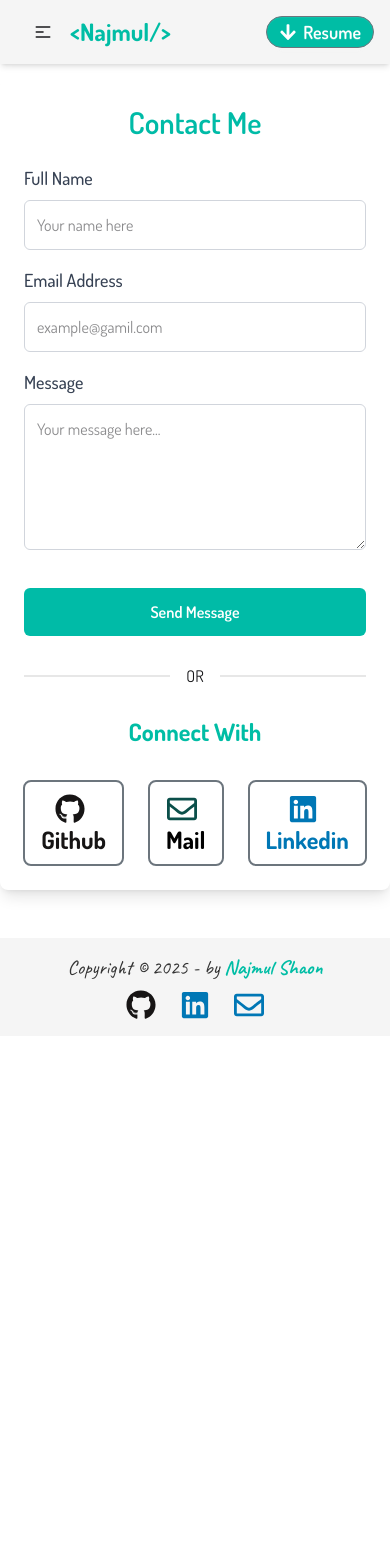
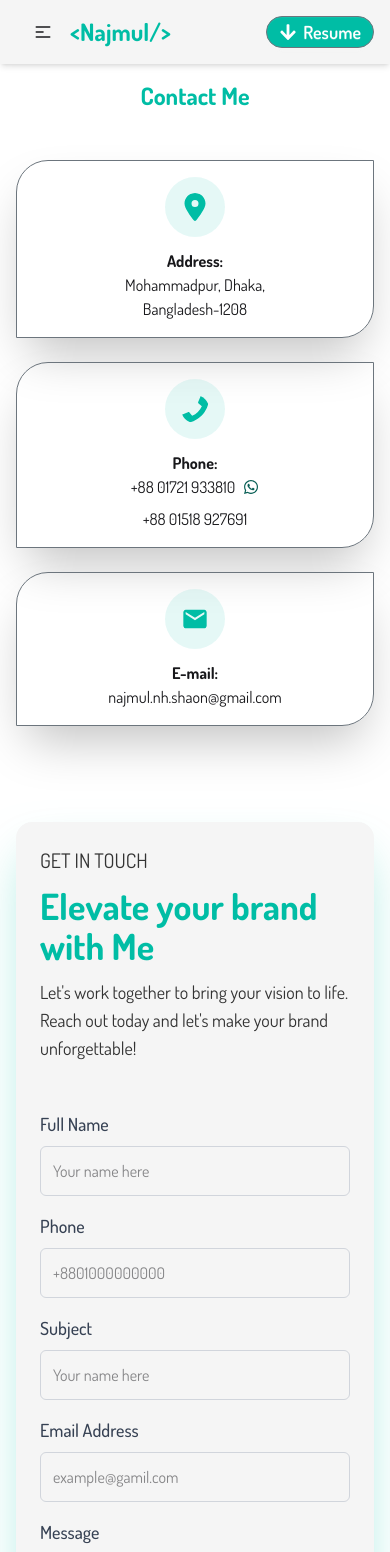
Before and after one commit to Najmul-Shaon/NS-portfolio, a React (Vite) app: page /contact in a window 390 px wide. Shown: the top 1552 px of the page. Before the commit the page ends 1036 px from the top, so only its background shows below. Built offline with nearby package versions, Linux system fonts and the light colour scheme.

Commit message:
fix porfolio page bg color

```diff
--- a/src/Pages/Contact/Contact.jsx
+++ b/src/Pages/Contact/Contact.jsx
@@ -1,7 +1,17 @@
 import React from "react";
 import { useForm } from "react-hook-form";
-import { FaGithub, FaLinkedin, FaRegEnvelope } from "react-icons/fa";
+import {
+  FaGithub,
+  FaLinkedin,
+  FaPhone,
+  FaRegEnvelope,
+  FaWhatsapp,
+} from "react-icons/fa";
 import Swal from "sweetalert2";
+import SectionTitle from "../../Components/SectionTitle";
+import { CiLocationOn } from "react-icons/ci";
+import { FaLocationDot } from "react-icons/fa6";
+import { MdEmail } from "react-icons/md";
 
 const Contact = () => {
   const {
@@ -24,11 +34,63 @@ const Contact = () => {
   };
 
   return (
-    <div className="max-w-3xl mx-auto p-6 bg-white rounded-lg shadow-lg mt-20 mb-12">
-      <h2 className="text-3xl font-semibold text-center text-teal-500 mb-6">
-        Contact Me
-      </h2>
+    <div className="mt-20 max-w-screen-xl mx-auto px-4">
+      <SectionTitle header={"Contact Me"}></SectionTitle>
+      {/* contact info  */}
+      <div className="max-w-3xl mx-auto">
+        <div className="grid grid-cols-1 md:grid-cols-3 gap-6 my-12">
+          <div className="border border-borderColor rounded-tl-4xl rounded-br-4xl p-4 flex flex-col items-center text-center shadow-2xl hover:shadow-primaryColor/40 hover:scale-105">
+            <span>
+              <FaLocationDot className="text-primaryColor p-4 text-6xl bg-primaryColor/10 rounded-full"></FaLocationDot>
+            </span>
+            <p className="font-bold mt-3">Address:</p>
+            <p>
+              Mohammadpur, Dhaka, <br /> Bangladesh-1208
+            </p>
+          </div>
+          <div className="border border-borderColor rounded-tl-4xl rounded-br-4xl p-4 flex flex-col items-center text-center shadow-2xl hover:shadow-primaryColor/40 hover:scale-105">
+            <span>
+              <FaPhone className="text-primaryColor p-4 text-6xl bg-primaryColor/10 rounded-full"></FaPhone>
+            </span>
+            <p className="font-bold mt-3">Phone:</p>
+            <div className="space-y-2">
+              <p className="flex items-center space-x-2">
+                <span> +88 01721 933810</span>
+                <FaWhatsapp className="text-[#075e54]"></FaWhatsapp>
+              </p>
+              <p className="space-x-2">
+                <span>+88 01518 927691</span>
+              </p>
+            </div>
+          </div>
+
+          <div className="border border-borderColor rounded-tl-4xl rounded-br-4xl p-4 flex flex-col items-center text-center shadow-2xl hover:shadow-primaryColor/40 hover:scale-105">
+            <span>
+              <MdEmail className="text-primaryColor p-4 text-6xl bg-primaryColor/10 rounded-full"></MdEmail>
+            </span>
+            <p className="font-bold mt-3">E-mail:</p>
+
+            <p>najmul.nh.shaon@gmail.com</p>
+          </div>
+        </div>
+      </div>
+
+      <div className="grid grid-cols-1 md:grid-cols-2 gap-12 mt-24 items-center p-6 bg-bgColor rounded-2xl shadow-2xl shadow-primaryColor/40 ">
+        {/* content  */}
+        <div className="space-y-3">
+          <h4 className="text-xl uppercase text-textColor">get in touch</h4>
+          <h3 className="font-bold text-primaryColor text-4xl">
+            Elevate your brand with Me
+          </h3>
+          <p className="text-textColor text-lg">
+            Let's work together to bring your vision to life. Reach out today
+            and let's make your brand unforgettable!
+          </p>
+        </div>
+        {/* input form  */}
         <form onSubmit={handleSubmit(onSubmit)}>
+          <div className="grid grid-cols-1 md:grid-cols-2 md:gap-6">
+            {/* name  */}
             <div className="mb-4">
               <label
                 htmlFor="name"
@@ -44,10 +106,56 @@ const Contact = () => {
                 {...register("name", { required: "Name is required" })}
               />
               {errors.name && (
-            <span className="text-red-500 text-sm">{errors.name.message}</span>
+                <span className="text-red-500 text-sm">
+                  {errors.name.message}
+                </span>
               )}
             </div>
-
+            {/* phone number  */}
+            <div className="mb-4">
+              <label
+                htmlFor="phone"
+                className="block text-lg font-medium text-gray-700"
+              >
+                Phone
+              </label>
+              <input
+                type="number"
+                id="phone"
+                className="w-full p-3 mt-2 border border-gray-300 rounded-md focus:outline-none focus:ring-2 focus:ring-teal-500"
+                placeholder="+8801000000000"
+                {...register("phone", { required: "Phone is required" })}
+              />
+              {errors.phone && (
+                <span className="text-red-500 text-sm">
+                  {errors.phone.message}
+                </span>
+              )}
+            </div>
+          </div>
+          <div className="grid grid-cols-1 md:grid-cols-2 md:gap-6">
+            {/* subject  */}
+            <div className="mb-4">
+              <label
+                htmlFor="subject"
+                className="block text-lg font-medium text-gray-700"
+              >
+                Subject
+              </label>
+              <input
+                type="text"
+                id="subject"
+                className="w-full p-3 mt-2 border border-gray-300 rounded-md focus:outline-none focus:ring-2 focus:ring-teal-500"
+                placeholder="Your name here"
+                {...register("subject", { required: "Subject is required" })}
+              />
+              {errors.subject && (
+                <span className="text-red-500 text-sm">
+                  {errors.subject.message}
+                </span>
+              )}
+            </div>
+            {/* email  */}
             <div className="mb-4">
               <label
                 htmlFor="email"
@@ -63,10 +171,13 @@ const Contact = () => {
                 {...register("email", { required: "Email is required" })}
               />
               {errors.email && (
-            <span className="text-red-500 text-sm">{errors.email.message}</span>
+                <span className="text-red-500 text-sm">
+                  {errors.email.message}
+                </span>
               )}
             </div>
-
+          </div>
+          {/* body  */}
           <div className="mb-4">
             <label
               htmlFor="message"
@@ -77,7 +188,7 @@ const Contact = () => {
             <textarea
               id="message"
               className="w-full p-3 mt-2 border border-gray-300 rounded-md focus:outline-none focus:ring-2 focus:ring-teal-500"
-            rows="5"
+              rows="3"
               placeholder="Your message here..."
               {...register("message", { required: "Message is required" })}
             ></textarea>
@@ -95,29 +206,32 @@ const Contact = () => {
             Send Message
           </button>
         </form>
-      <div className="divider my-8">OR</div>
-      <div className="mt-8">
+      </div>
+      <div className="divider mt-20">OR</div>
+      <div className="mt-4 mb-12">
         <h3 className="text-center text-2xl font-bold text-primaryColor">
           Connect With
         </h3>
 
         {/* social icons  */}
-        <div className="flex items-center gap-6 text-3xl justify-center mt-8">
+        <div className="flex items-center gap-6 justify-center mt-8">
           <a href="https://github.com/Najmul-Shaon">
-            <button className="bg-transparent border-2 border-borderColor text-[#171515] px-4 py-2 rounded-lg text-2xl font-bold hover:bg-primaryColor hover:border-borderColor transition-all duration-300 transform hover:scale-105">
-              <FaGithub className="inline-block mr-2 text-3xl" /> Github
+            <button className="bg-transparent border-2 border-borderColor text-[#171515] px-4 py-2 rounded-lg text-xl md:text-2xl font-bold hover:bg-primaryColor hover:border-borderColor transition-all duration-300 transform hover:scale-105">
+              <FaGithub className="inline-block mr-2 text-xl md:text-3xl" />{" "}
+              Github
             </button>
           </a>
           <a href="mailto:najmul.nh.shaon@gmail.com">
-            <button className="bg-transparent border-2 border-borderColor text-teal-900 px-4 py-2 rounded-lg text-2xl font-bold hover:bg-primaryColor hover:border-borderColor hover:text-black transition-all duration-300 transform hover:scale-105">
-              <FaRegEnvelope className="inline-block mr-2 text-3xl" />{" "}
+            <button className="bg-transparent border-2 border-borderColor text-teal-900 px-4 py-2 rounded-lg text-xl md:text-2xl font-bold hover:bg-primaryColor hover:border-borderColor hover:text-black transition-all duration-300 transform hover:scale-105">
+              <FaRegEnvelope className="inline-block mr-2 text-xl md:text-3xl" />{" "}
               <span className="text-black">Mail</span>
             </button>
           </a>
 
           <a href="https://www.linkedin.com/in/najmul-hasan-75a096205">
-            <button className="bg-transparent border-2 border-borderColor text-[#0077B5] px-4 py-2 rounded-lg text-2xl font-bold hover:bg-primaryColor hover:border-borderColor hover:text-black transition-all duration-300 transform hover:scale-105">
-              <FaLinkedin className="inline-block mr-2 text-3xl" /> Linkedin
+            <button className="bg-transparent border-2 border-borderColor text-[#0077B5] px-4 py-2 rounded-lg text-xl md:text-2xl font-bold hover:bg-primaryColor hover:border-borderColor hover:text-black transition-all duration-300 transform hover:scale-105">
+              <FaLinkedin className="inline-block mr-2 text-xl md:text-3xl" />{" "}
+              Linkedin
             </button>
           </a>
         </div>
--- a/src/Pages/Portfolios/Educations/Educations.jsx
+++ b/src/Pages/Portfolios/Educations/Educations.jsx
@@ -48,7 +48,7 @@ export default function Educations() {
             {expanded === edu.id && (
               <>
                 <div className="flex justify-center items-center bg-bgColor py-4">
-                  <div className="card w-96 bg-gradient-to-br from-[#00BDA5] to-[#007F73] shadow-xl text-white p-6 rounded-2xl">
+                  <div className="card w-96 bg-gradient-to-br from-[#00BDA5] to-[#007F73] shadow-xl text-white p-2 md:p-4 lg:p-6 rounded-2xl">
                     <div className="card-body text-center">
                       <h2 className="text-2xl font-bold">{edu.institute}</h2>
                       <p className="text-lg mt-2">
--- a/src/Pages/Portfolios/Experience/Experience.jsx
+++ b/src/Pages/Portfolios/Experience/Experience.jsx
@@ -56,7 +56,7 @@ const Experience = () => {
             {expanded === job.id && (
               <>
                 <div className="flex justify-center items-center bg-bgColor py-4">
-                  <div className="card w-96 bg-gradient-to-br from-[#00BDA5] to-[#007F73] shadow-xl text-white p-6 rounded-2xl">
+                  <div className="card w-96 bg-gradient-to-br from-[#00BDA5] to-[#007F73] shadow-xl text-white p-2 md:p-4 lg:p-6 rounded-2xl">
                     <div className="card-body text-center">
                       <h2 className="text-2xl font-bold">{job.institute}</h2>
                       <p className="text-lg mt-2">
--- a/src/Pages/Portfolios/Portfolios.jsx
+++ b/src/Pages/Portfolios/Portfolios.jsx
@@ -21,7 +21,7 @@ const Portfolios = () => {
     { name: "education", icon: <FaGraduationCap />, label: "Education" },
   ];
   return (
-    <div className="mt-20 bg-bgColor">
+    <div className="mt-20 bg-bgColor mb-12">
       <div className="max-w-screen-xl mx-auto px-4 py-12">
         <SectionTitle header={"Portfolio Showcase"}></SectionTitle>
 
@@ -49,54 +49,13 @@ const Portfolios = () => {
             ))}
           </div>
 
-          <div className="mt-8 p-6 rounded-xl shadow-lg w-full">
+          <div className="mt-8 p-6 rounded-xl shadow-lg w-full bg-primaryColor/5">
             {active === "projects" && <Projects></Projects>}
             {active === "skills" && <Skills></Skills>}
             {active === "experience" && <Experience></Experience>}
             {active === "education" && <Educations></Educations>}
           </div>
         </div>
-        {/* *******************************  */}
-
-        {/* portfolio navigation  */}
-        {/* <div className="flex justify-evenly border py-4 rounded-2xl shadow-xl shadow-primaryColor/20">
-          <Link to="/portfolio/projects">
-            <button className="btn btn-dash btn-md md:btn-lg">Projects</button>
-          </Link>
-          <Link to="/portfolio/skills">
-            <button className="btn btn-dash btn-md md:btn-lg">Skills</button>
-          </Link>
-          <Link to="/portfolio/experience">
-            <button className="btn btn-dash btn-md md:btn-lg">
-              Experience
-            </button>
-          </Link>
-          <Link to="/portfolio/education">
-            <button className="btn btn-dash btn-md md:btn-lg">Education</button>
-          </Link>
-        </div> */}
-        {/* ****************  */}
-        {/* <div className="grid grid-cols-4 justify-evenly border rounded-2xl shadow-xl shadow-primaryColor/20 py-4 gap-3">
-          <Link to="/portfolio/projects">
-            <p className=" text-center text-sm md:text-lg">&lt;Projects/&gt;</p>
-          </Link>
-          <Link to="/portfolio/skills">
-            <p className=" text-center text-sm md:text-lg">&lt;Skills/&gt;</p>
-          </Link>
-          <Link to="/portfolio/experience">
-            <p className=" text-center text-sm md:text-lg">
-              &lt;Experience/&gt;
-            </p>
-          </Link>
-          <Link to="/portfolio/education">
-            <p className=" text-center text-sm md:text-lg">
-              &lt;Education/&gt;
-            </p>
-          </Link>
-        </div> */}
-        {/* <div>
-          <Outlet></Outlet>
-        </div> */}
       </div>
     </div>
   );
```
Lines whose indentation alone changed are shown as unchanged.
